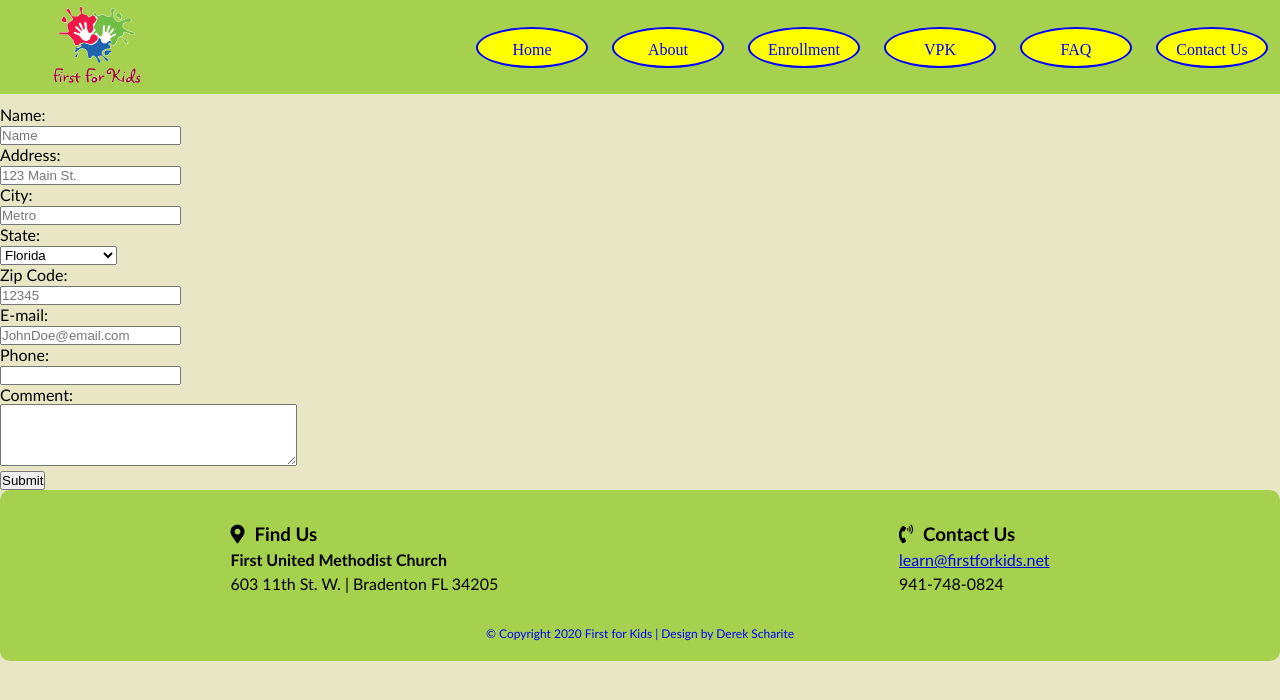
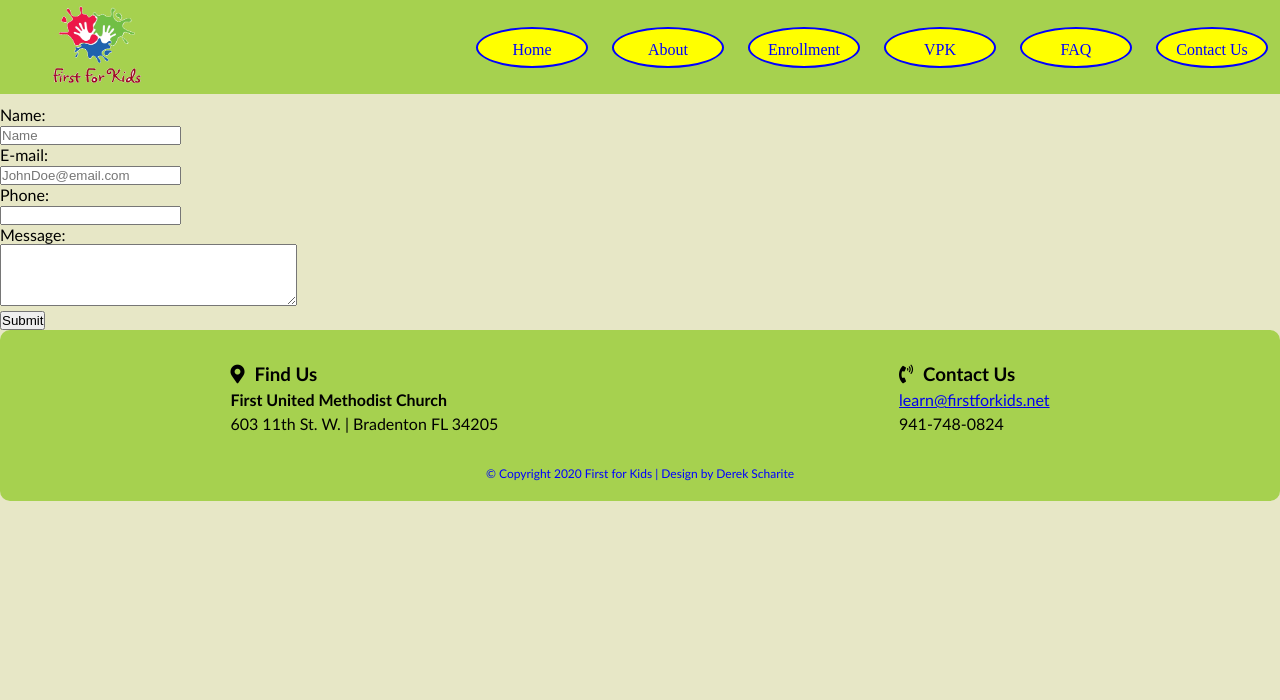
Before and after one commit to Scharite13/First4Kids, a React (Create React App) app: page /contactus in a window 1280 px wide. Shown: the top 700 px of the page. Built offline with nearby package versions, Linux system fonts and the light colour scheme; a web font is replaced by a local one.

Commit message:
start contact back end

```diff
--- a/src/Componants/Contact/contact.js
+++ b/src/Componants/Contact/contact.js
@@ -3,76 +3,16 @@ import './contact.styles.css';
 
 const Contact = () => (
     <div>
-        <form className="contact-form" id="contact-form" method="post" action="email: dms121691@gmail.com">
+        <form className="contact-form" id="contact-form" method="post" action="contact.php">
             <label for="name">Name:</label><br></br>
             <input type="text" id="name" name="name" placeholder="Name"/><br></br>
-            <label for="address">Address:</label><br></br>
-            <input type="text" id="address" name="address" placeholder="123 Main St."/><br></br>
-            <label for="city">City:</label><br></br>
-            <input type="text" id="City" name="city" placeholder="Metro"/><br></br>
-            <label for="state">State:</label><br></br>
-            <select name="statefield" id="statefield"><br></br>
-	            <option value="Alabama">Alabama</option>
-	            <option value="Alaska">Alaska</option>
-	            <option value="Arkansas">Arkansas</option>
-	            <option value="Arizona">Arizona</option>
-	            <option value="California">California</option>
-	            <option value="Colorado">Colorado</option>
-	            <option value="Connecticut">Connecticut</option>
-	            <option value="Washington DC">Washington DC</option>
-	            <option value="Delaware">Delaware</option>
-	            <option selected="selected" value="Florida">Florida</option>
-	            <option value="Georgia">Georgia</option>
-	            <option value="Hawaii">Hawaii</option>
-	            <option value="Idaho">Idaho</option>
-	            <option value="Indiana">Indiana</option>
-	            <option value="Illinois">Illinois</option>
-	            <option value="Iowa">Iowa</option>
-	            <option value="Kansas">Kansas</option>
-	            <option value="Kentucky">Kentucky</option>
-	            <option value="Louisiana">Louisiana</option>
-	            <option value="Massachusetts">Massachusetts</option>
-	            <option value="Maryland">Maryland</option>
-	            <option value="Maine">Maine</option>
-	            <option value="Michigan">Michigan</option>
-	            <option value="Minnesota">Minnesota</option>
-	            <option value="Missouri">Missouri</option>
-	            <option value="Mississippi">Mississippi</option>
-	            <option value="Montana">Montana</option>
-	            <option value="North Carolina">North Carolina</option>
-	            <option value="North Dakota">North Dakota</option>
-	            <option value="Nebraska">Nebraska</option>
-	            <option value="New Hampshire">New Hampshire</option>
-	            <option value="New Jersey">New Jersey</option>
-	            <option value="New Mexico">New Mexico</option>
-	            <option value="Nevada">Nevada</option>
-	            <option value="New York">New York</option>
-	            <option value="Ohio">Ohio</option>
-	            <option value="Oklahoma">Oklahoma</option>
-	            <option value="Oregon">Oregon</option>
-	            <option value="Pennsylvania">Pennsylvania</option>
-	            <option value="Rhode Island">Rhode Island</option>
-	            <option value="South Carolina">South Carolina</option>
-	            <option value="South Dakota">South Dakota</option>
-	            <option value="Tennessee">Tennessee</option>
-	            <option value="Texas">Texas</option>
-	            <option value="Utah">Utah</option>
-	            <option value="Virginia">Virginia</option>
-	            <option value="Vermont">Vermont</option>
-	            <option value="Washington">Washington</option>
-	            <option value="Wisconsin">Wisconsin</option>
-	            <option value="West Virginia">West Virginia</option>
-	            <option value="Wyoming">Wyoming</option>
-            </select><br></br>
-            <label for="zipcode">Zip Code:</label><br></br>
-            <input type="text" id="zipcode" name="zipcode" placeholder="12345"/><br></br>
             <label for="email">E-mail:</label><br></br>
             <input type="email" id="email" name="email" placeholder="JohnDoe@email.com"/><br></br>
             <label for="phone">Phone:</label><br></br>
             <input type="tel" id="phone" name="phone" pattern="[0-9]{3}-[0-9]{2}-[0-9]{3}"/><br></br>
-            <label for="comment">Comment:</label><br></br>
-            <textarea name="comment" rows="4" cols="35" id="comment"></textarea><br></br>
-            <button type="submit" action="blank emai">Submit</button>
+            <label for="message">Message:</label><br></br>
+            <textarea name="message" rows="4" cols="35" id="comment"></textarea><br></br>
+            <button type="submit" action="blank email">Submit</button>
         </form>
     </div>
 )
--- a/src/Componants/Navbar/Navbar.styles.css
+++ b/src/Componants/Navbar/Navbar.styles.css
@@ -71,7 +71,7 @@ Link {
   text-align: center;
 }
 
-@media screen and (max-width: 835px) {
+@media screen and (max-width: 1000px) {
   .navbar-container {
     position: relative;
     justify-content: space-between;
@@ -139,4 +139,8 @@ Link {
   .fa-times {
     color: blue;
   }
+
+  .navbar-container {
+    height: 100px;
+  }
 }
```
Also changed, not shown: 1 other file (tests, documents, lock files or other folders).
